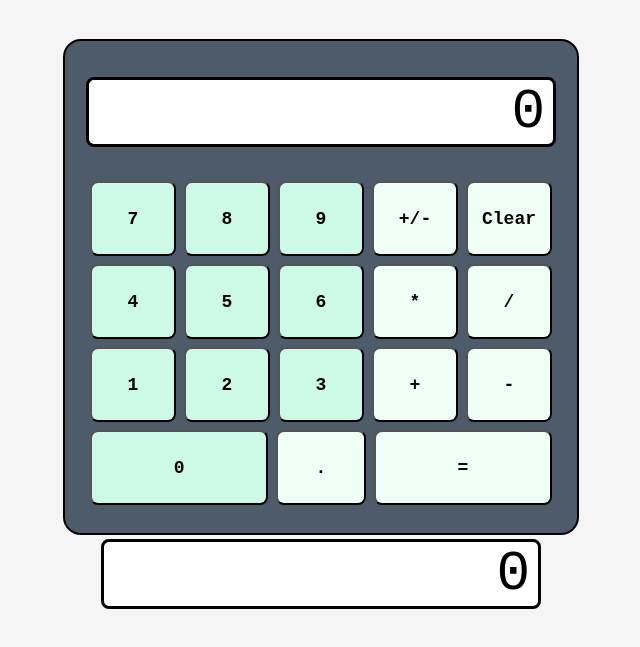
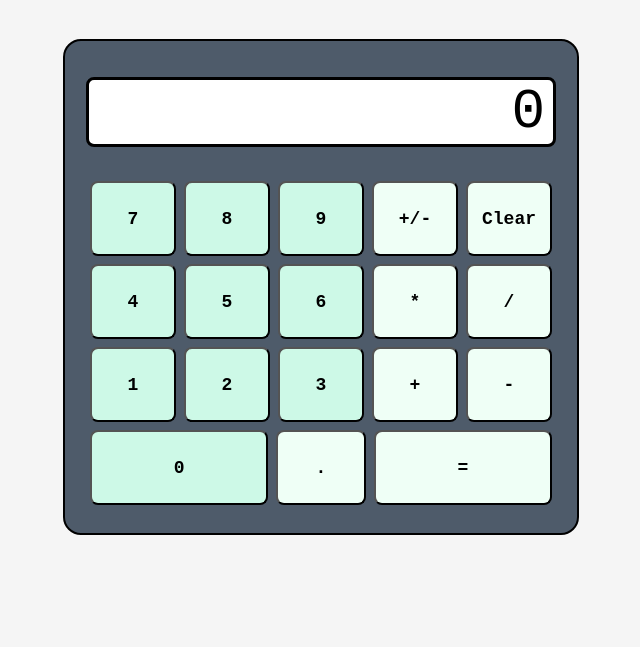
Before and after one commit to Kevin-Aas/calculator, a plain HTML site: page index.html in a window 1280 px wide. Shown: the part 107-754 px from the top of the page, without its empty margins (319-959 px from the left). Drawn offline with Linux system fonts and the light colour scheme.

Commit message:
Remove second display

```diff
--- a/index.html
+++ b/index.html
@@ -39,9 +39,6 @@
                     <button>.</button>
                     <button id="equals">=</button>
                 </div>
-                <div class="display">
-                    <div id="button_display_value">0</div>
-                </div>
             </div>
         </div>
     </body>
```
